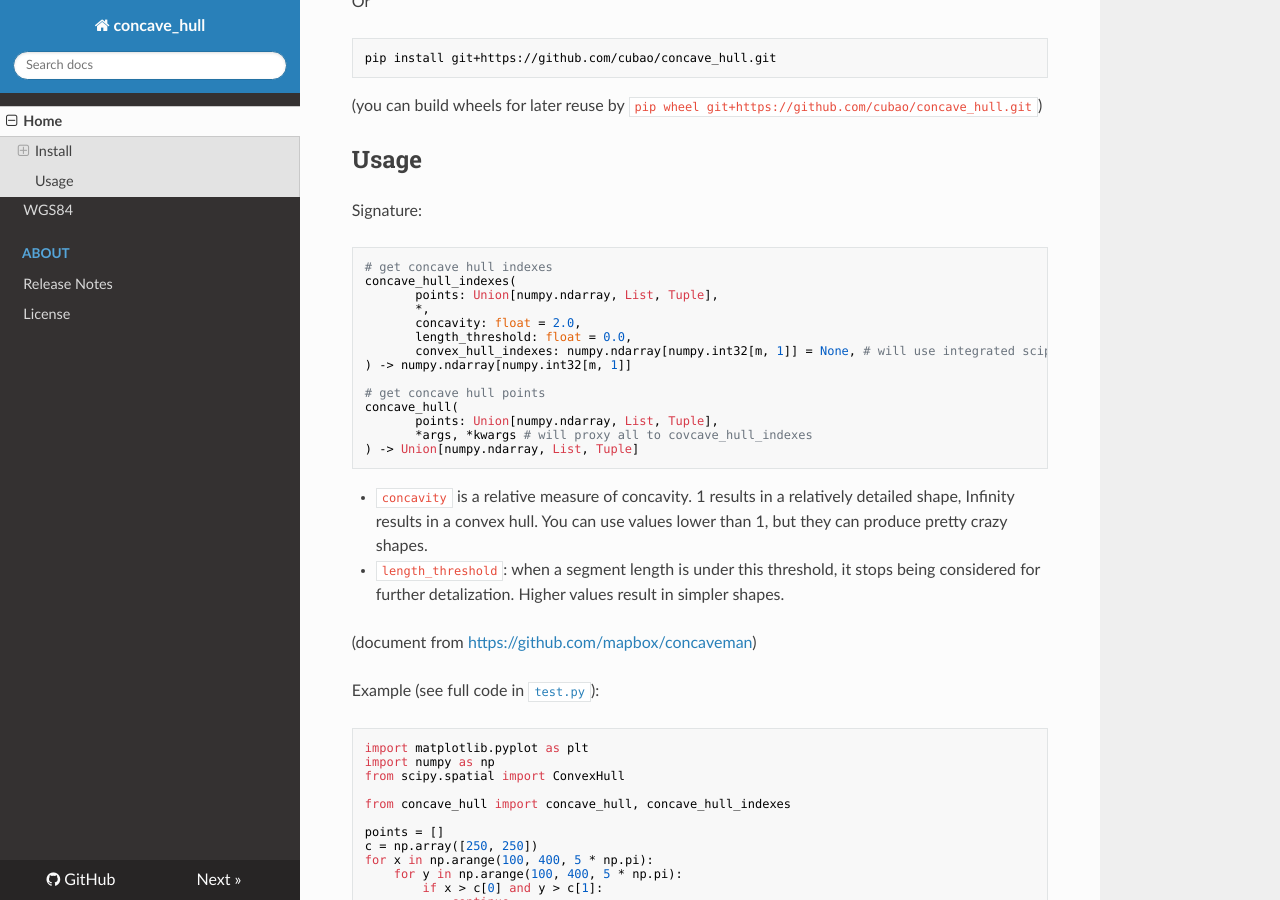
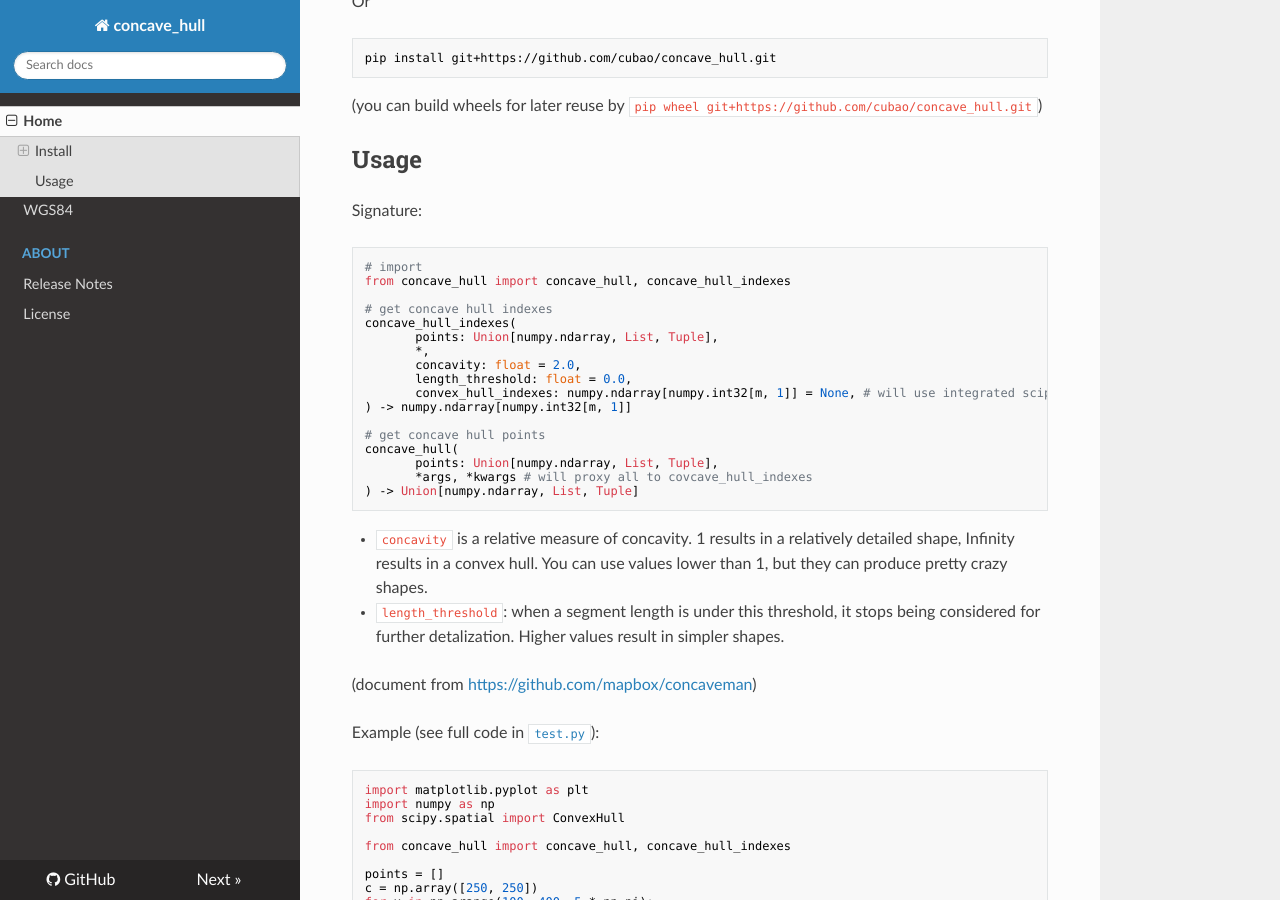
Before and after one commit to cubao/concave_hull, an MkDocs documentation site: the page built from docs/index.md, in a window 1280 px wide and 900 px high, scrolled down 620 px. Built offline with MkDocs 1.6.1, drawn with Linux system fonts in a browser that asks for light colours; nearby versions of some CDN libraries.

Commit message:
ready to merge

````diff
--- a/docs/index.md
+++ b/docs/index.md
@@ -35,6 +35,9 @@ pip install git+https://github.com/cubao/concave_hull.git
 Signature:
 
 ```python
+# import
+from concave_hull import concave_hull, concave_hull_indexes
+
 # get concave hull indexes
 concave_hull_indexes(
        points: Union[numpy.ndarray, List, Tuple],
````
Also changed, not shown: README.md (+3 -0 lines).
